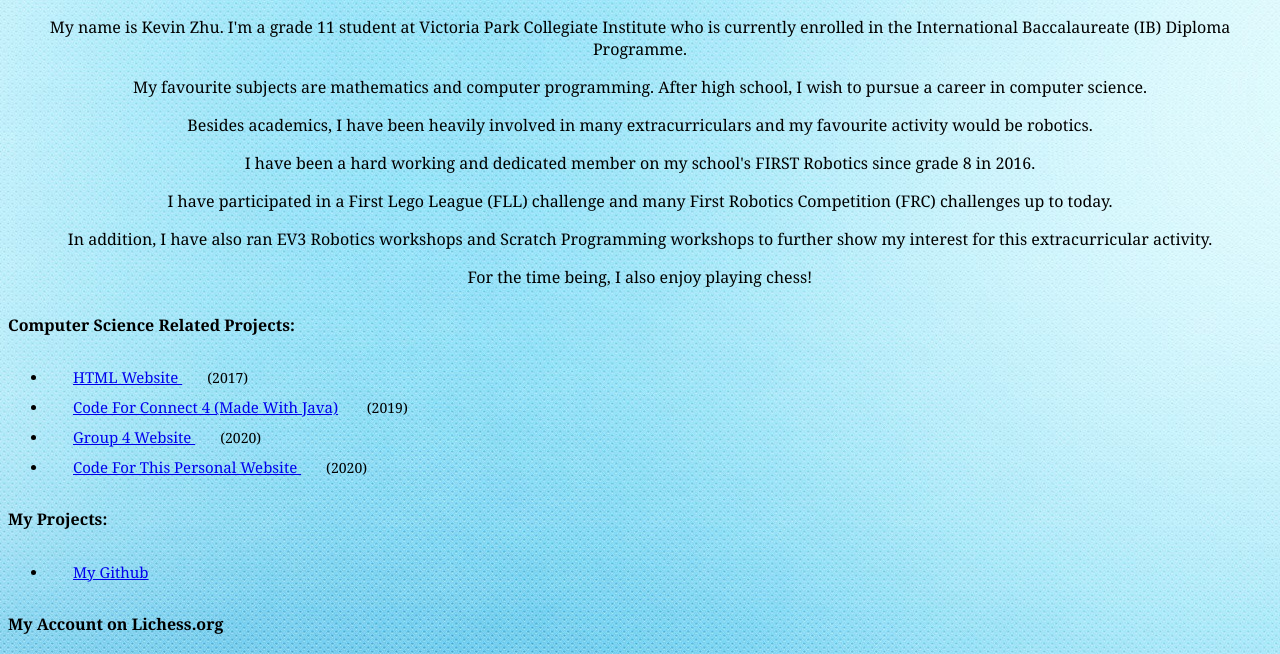
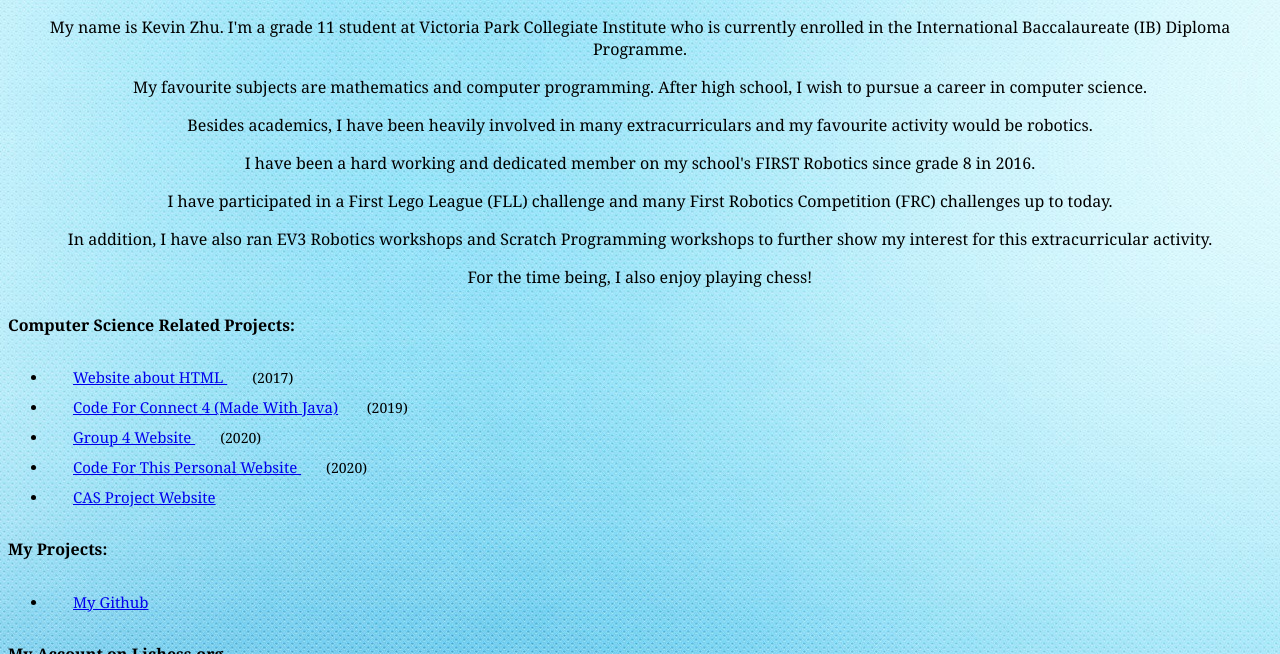
Before and after one commit to Designer777/KevinZhu, a plain HTML site: page index.html in a window 1280 px wide. Shown: the part 146-800 px from the top of the page. Drawn offline with Linux system fonts and the light colour scheme.

Commit message:
Add files via upload

```diff
--- a/index.html
+++ b/index.html
@@ -27,10 +27,11 @@
     <p> For the time being, I also enjoy playing chess! </p>
   <h4> Computer Science Related Projects: </h4>
     <ul>
-      <li> <a href = "https://zhukhy.github.io/home/index.html"> HTML Website </a>  (2017) </li>
+      <li> <a href = "https://zhukhy.github.io/home/index.html"> Website about HTML </a>  (2017) </li>
       <li> <a href = "https://github.com/Designer777/Java"> Code For Connect 4 (Made With Java)</a> (2019)
       <li> <a href = "https://designer777.github.io/FlashlightCreation.com/"> Group 4 Website </a> (2020) </li>
       <li> <a href = "https://github.com/Designer777/KevinZhu"> Code For This Personal Website </a> (2020) </li>
+      <li> <a href = "https://github.com/Designer777/2048"> CAS Project Website </a></li>
     </ul>
   <h4> My Projects: </h4>
   <ul>
```
